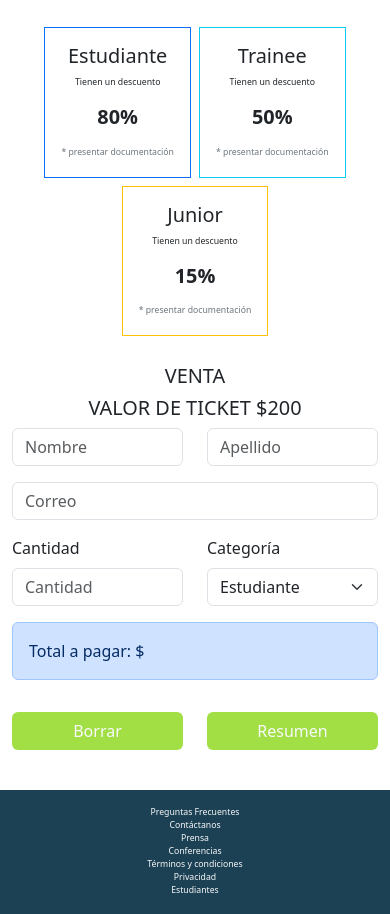
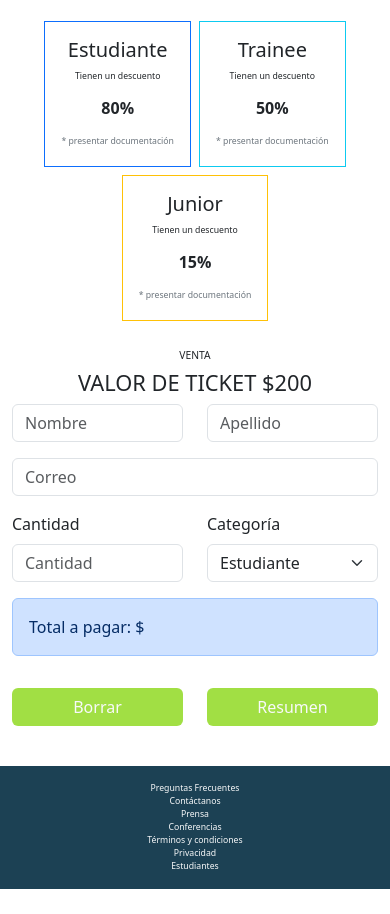
Before and after one commit to Jaodem/tp_javascript, a plain HTML site: page compra_tickets.html in a window 390 px wide. Shown: the part 63-977 px from the top of the page. After the commit the page ends 952 px from the top, so only its background shows below. Drawn offline with nearby package versions, Linux system fonts and the light colour scheme.

Commit message:
Terminado de acomodar responsive

```diff
--- a/assets/styles/style.css
+++ b/assets/styles/style.css
@@ -2,12 +2,16 @@
     font-size: calc(0.3em + 1vw);
 }
 
-.estilo-h {
-    font-size: calc(1em + 1vw);
+.estilo-h6 {
+    font-size: calc(0.4em + 1vw);
 }
 
 .estilo-h1 {
-    font-size: calc(1.5em + 1vw);
+    font-size: calc(1.4em + 1.5vw);
+}
+
+.estilo-h2 {
+    font-size: calc(1em + 1.5vw);
 }
 
 .estilo-b {
@@ -15,7 +19,7 @@
 }
 
 .estilo-s {
-    font-size: calc(0.4em + 1vw);
+    font-size: calc(0.4em + 0.7vw);
 }
 
 .foot-color {
--- a/compra_tickets.html
+++ b/compra_tickets.html
@@ -109,8 +109,8 @@
                 <div class="col-md-10 col-lg-8 col-xl-8 col-xxl-8">
                     <div class="card mt-0 border-0">
                         <div>
-                            <h6 class="text-center fw-normal estilo-h">VENTA</h6>
-                            <h2 class="text-center estilo-h">VALOR DE TICKET $200</h2>
+                            <h6 class="text-center fw-normal estilo-h6">VENTA</h6>
+                            <h2 class="text-center estilo-h2">VALOR DE TICKET $200</h2>
 
                             <form method="post">
                                 <div class="mb-4">
```
